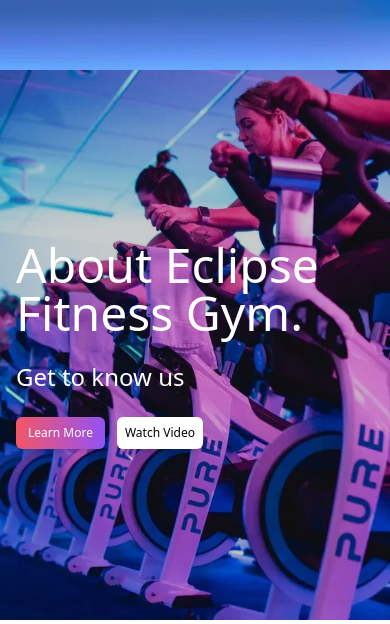
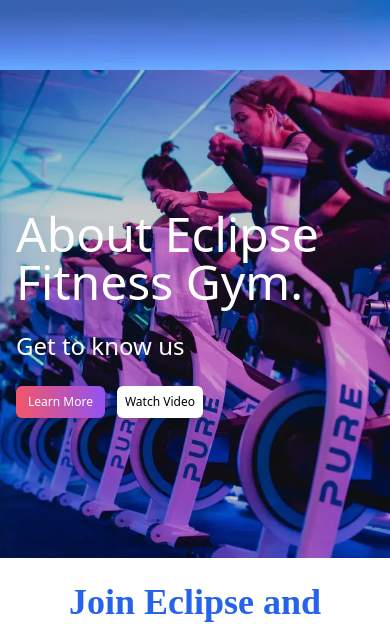
Before and after one commit to Ford-byte/nextjs-template, a Next.js app: page / in a window 390 px wide. Shown: the part 530-1154 px from the top of the page. Built offline with nearby package versions, Linux system fonts and the light colour scheme; no server answers.

Commit message:
refactor about

```diff
--- a/components/blocks/About.jsx
+++ b/components/blocks/About.jsx
@@ -3,14 +3,14 @@ export default function About() {
   return (
     <section id="about" className="relative">
       <div className="grid grid-cols-1 lg:grid-cols-2">
-        <div className="relative h-full min-h-[550px]">
+        <div className="relative h-full lg:min-h-[550px]">
           <div className="">
             <Image
               src={`/images/bg_about.webp`}
               width={500}
               height={500}
               alt="Background"
-              className="object-cover w-full h-[550px]"
+              className="object-cover w-full h-full"
             />
           </div>
           <div className="bg-black/20 absolute inset-0 z-[0]" />
```
